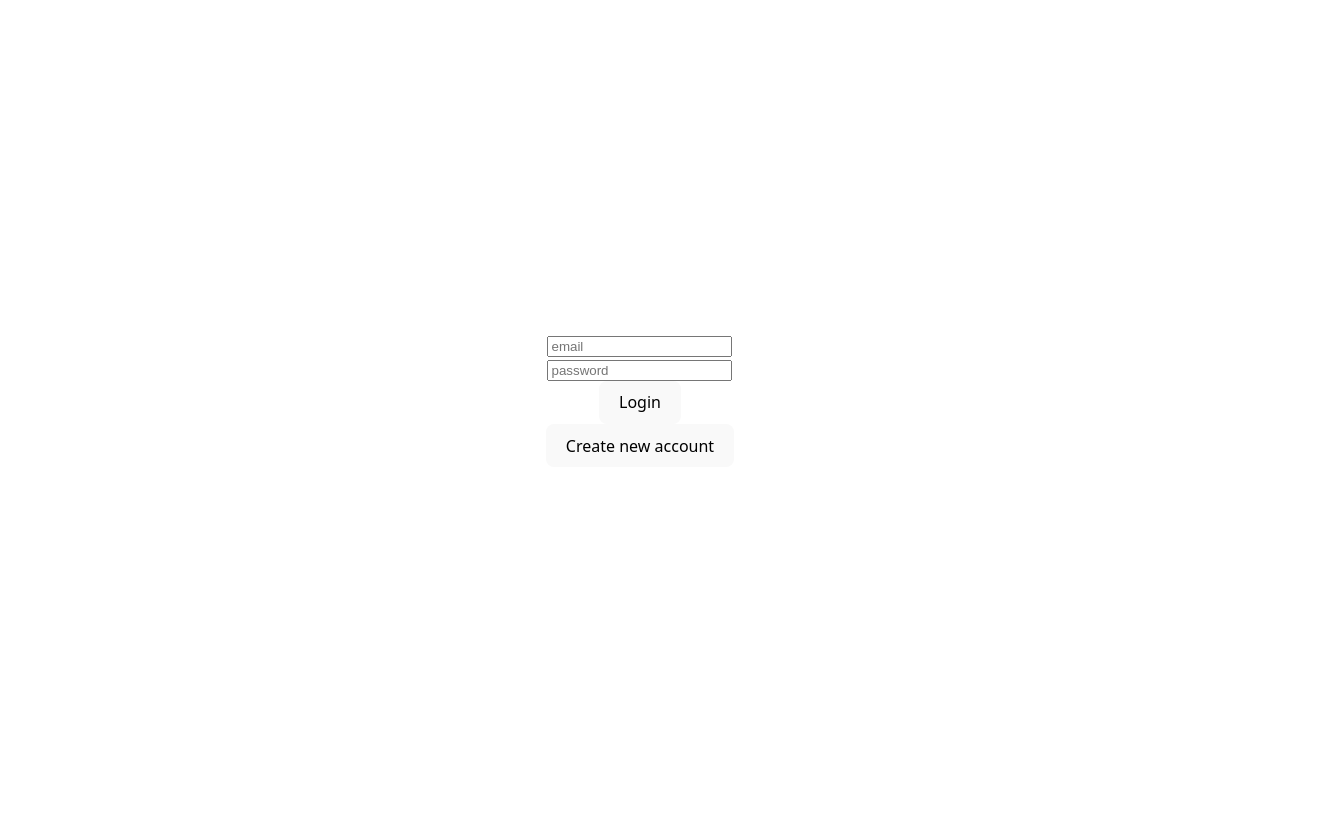
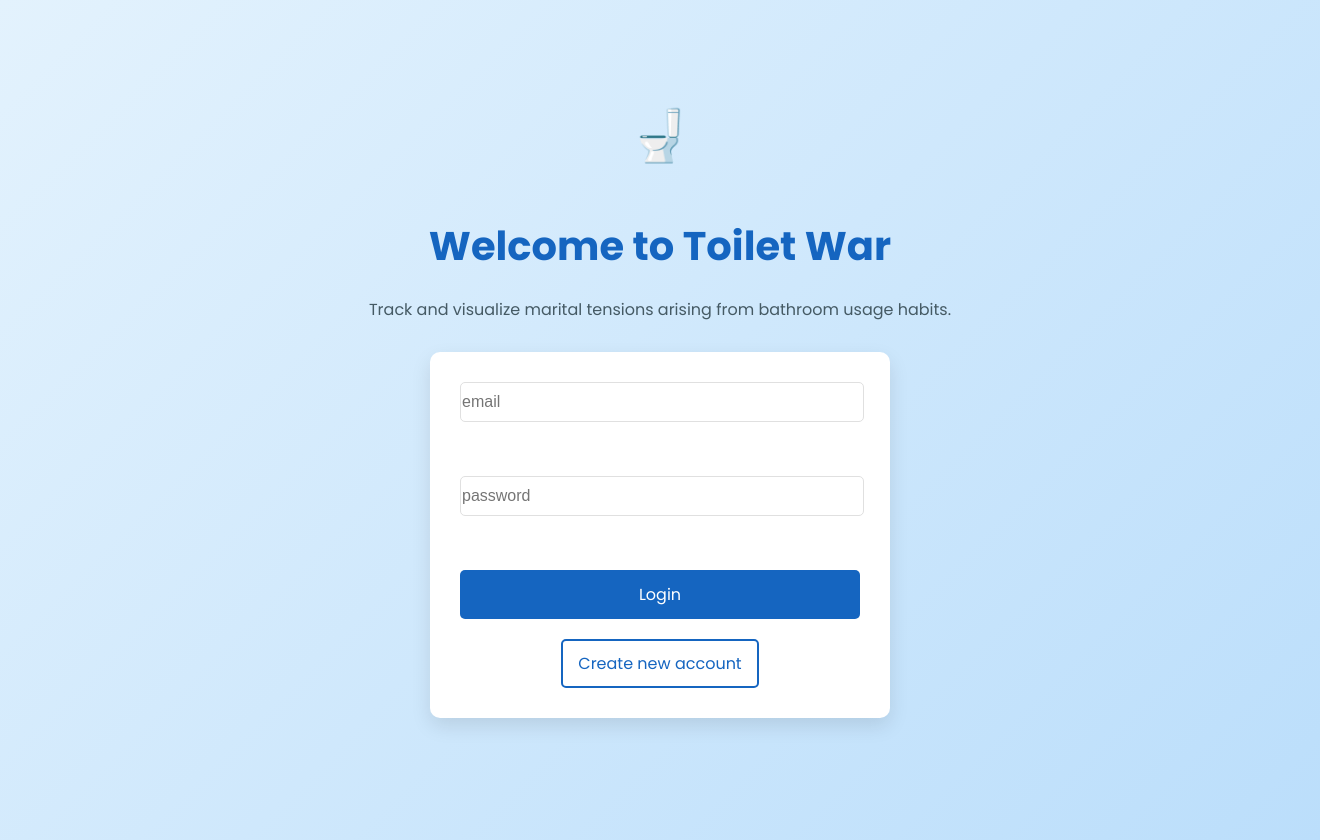
Before and after one commit to Asher-zx/Toilet-War, a React (Vite) app in the folder frontend/: page /#/ in a window 1280 px wide. Shown: the whole page, 1320 px wide, since content can reach past the window. Before the commit the page ends 800 px from the top, so only its background shows below. Built offline with nearby package versions, Linux system fonts and the light colour scheme.

Commit message:
update the Landing page css

```diff
--- a/frontend/src/App.css
+++ b/frontend/src/App.css
@@ -1,30 +1,7 @@
 #root {
   max-width: 1280px;
   margin: 0 auto;
-  padding: 2rem;
   text-align: center;
-}
-
-.logo {
-  height: 6em;
-  padding: 1.5em;
-  will-change: filter;
-  transition: filter 300ms;
-}
-.logo:hover {
-  filter: drop-shadow(0 0 2em #646cffaa);
-}
-.logo.react:hover {
-  filter: drop-shadow(0 0 2em #61dafbaa);
-}
-
-@keyframes logo-spin {
-  from {
-    transform: rotate(0deg);
-  }
-  to {
-    transform: rotate(360deg);
-  }
 }
 
 @media (prefers-reduced-motion: no-preference) {
--- /dev/null
+++ b/frontend/src/pages/Landing.css
@@ -0,0 +1,110 @@
+@import url('https://fonts.googleapis.com/css2?family=Poppins:wght@400;600;700&display=swap');
+
+.landing {
+  display: flex;
+  flex-direction: column;
+  align-items: center;
+  justify-content: center;
+  min-height: 100vh;
+  width: 100vw;
+  background: linear-gradient(135deg, #e3f2fd 0%, #bbdefb 100%);
+  padding: 20px;
+  font-family: 'Poppins', sans-serif;
+}
+
+.landing::before {
+  content: "🚽";
+  font-size: 50px;
+  margin-bottom: 20px;
+  animation: bounce 2s infinite;
+}
+
+.landing h1 {
+  color: #1565c0;
+  font-size: 2.5rem;
+  margin-bottom: 30px;
+  text-align: center;
+}
+
+.auth-container {
+  background-color: white;
+  border-radius: 10px;
+  box-shadow: 0 8px 20px rgba(0, 0, 0, 0.1);
+  padding: 30px;
+  width: 100%;
+  max-width: 400px;
+  margin-bottom: 20px;
+}
+
+.landing form {
+  display: flex;
+  flex-direction: column;
+  gap: 15px;
+  margin-bottom: 20px;
+}
+
+.landing input {
+  padding: 10px 1px;
+  border: 1px solid #e0e0e0;
+  border-radius: 5px;
+  font-size: 16px;
+  width: 100%;
+}
+
+.landing input:focus {
+  outline: none;
+  border-color: #1565c0;
+}
+
+.landing button[type="submit"] {
+  background-color: #1565c0;
+  color: white;
+  border: none;
+  border-radius: 5px;
+  padding: 12px 15px;
+  font-size: 16px;
+  cursor: pointer;
+  transition: background-color 0.3s;
+}
+
+.landing button[type="submit"]:hover {
+  background-color: #0d47a1;
+}
+
+.toggle-button {
+  background-color: transparent;
+  color: #1565c0;
+  border: 2px solid #1565c0;
+  border-radius: 5px;
+  padding: 10px 15px;
+  font-size: 16px;
+  cursor: pointer;
+  transition: all 0.3s;
+}
+
+.toggle-button:hover {
+  background-color: #1565c0;
+  color: white;
+}
+
+.app-desc {
+  text-align: center;
+  max-width: 600px;
+  margin: 0 auto 30px;
+  color: #455a64;
+}
+
+@keyframes bounce {
+  0%, 100% { transform: translateY(0); }
+  50% { transform: translateY(-15px); }
+}
+
+@media (max-width: 480px) {
+  .landing h1 {
+    font-size: 2rem;
+  }
+
+  .auth-container {
+    padding: 20px;
+  }
+}
--- a/frontend/src/pages/Landing.jsx
+++ b/frontend/src/pages/Landing.jsx
@@ -1,26 +1,37 @@
 import { CreateUser } from "../component/CreateUser";
 import { Login } from "../component/login";
 import { useState } from "react";
+import "./Landing.css";
 
 export function Landing() {
-
-  const [view, setView] = useState(0)
+  const [view, setView] = useState(0);
   //view == 0 : login
   //view == 1 : create user
-  //view == 2 : forgot password
 
   return (
     <div className="landing">
-      {!view ?
-      <>
-        <Login/>
-        <button onClick={() => setView(!view)}>Create new account</button>
-      </> :
-      <>
-        <CreateUser/>
-        <button onClick={() => setView(!view)}>Login</button>
-      </>}
+      <h1>Welcome to Toilet War</h1>
+      <p className="app-desc">
+        Track and visualize marital tensions arising from bathroom usage habits.
+      </p>
 
+      <div className="auth-container">
+        {!view ? (
+          <>
+            <Login />
+            <button className="toggle-button" onClick={() => setView(!view)}>
+              Create new account
+            </button>
+          </>
+        ) : (
+          <>
+            <CreateUser />
+            <button className="toggle-button" onClick={() => setView(!view)}>
+              Login
+            </button>
+          </>
+        )}
+      </div>
     </div>
-  )
+  );
 }
```
